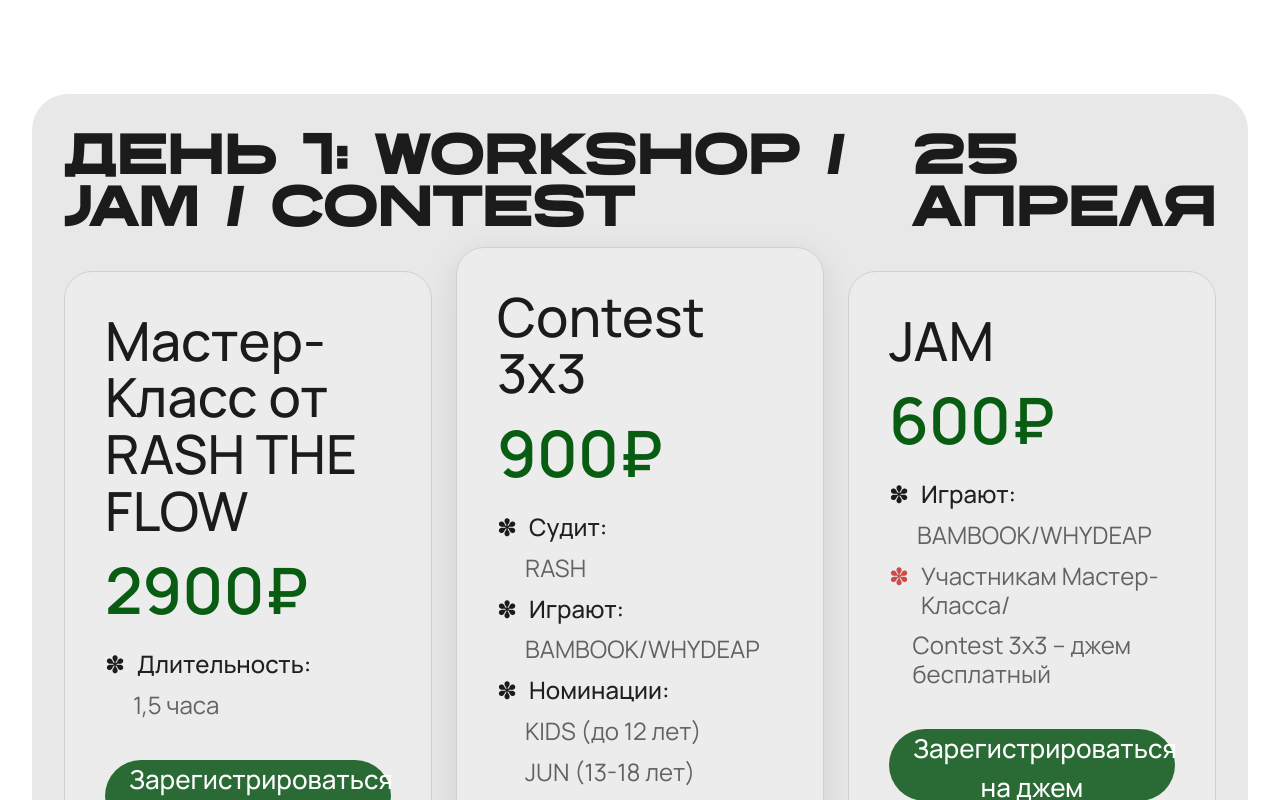
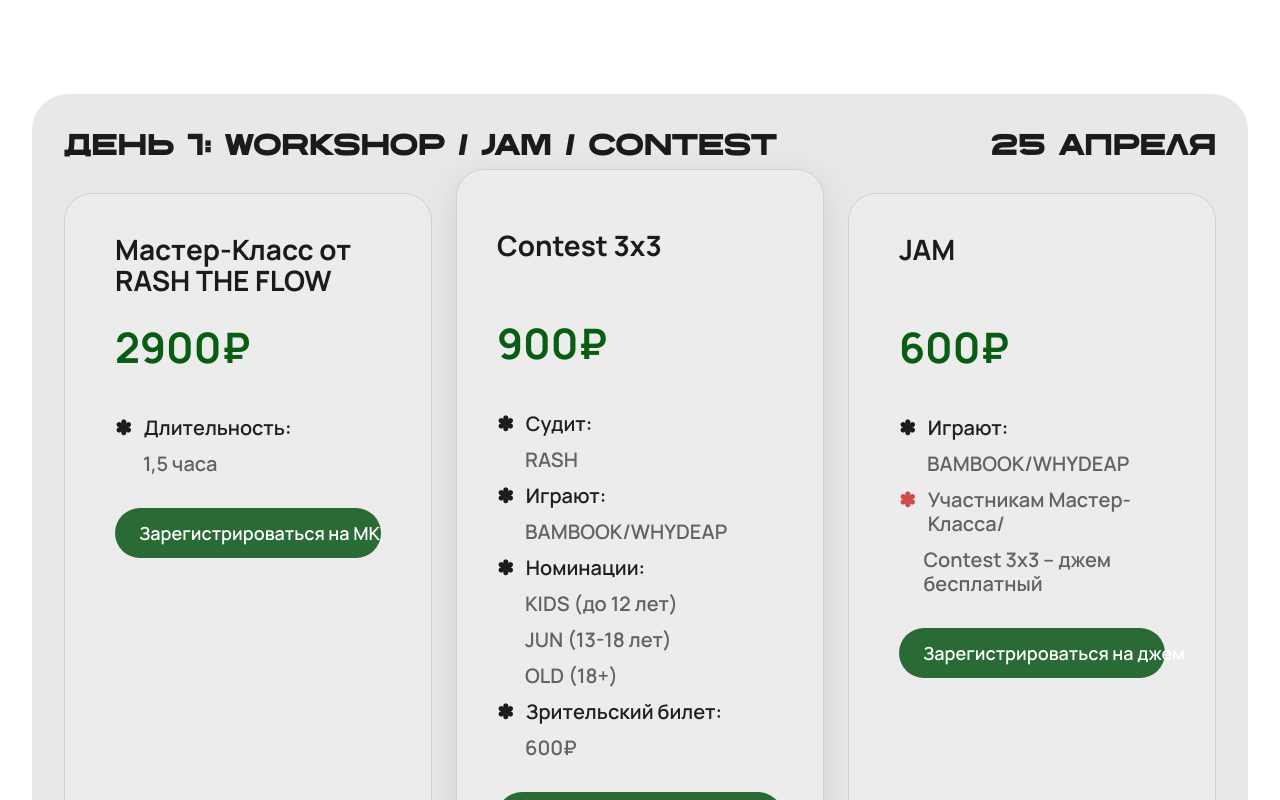
Before and after one commit to FibEli3/ALL-IN-BATTLE, a Next.js app: page / in a window 1280 px wide. Shown: the part 4520-5320 px from the top of the page. Built offline with nearby package versions, Linux system fonts and the light colour scheme.

Commit message:
style: apply exact day-one card typography spacing and button specs

```diff
--- a/src/app/page.tsx
+++ b/src/app/page.tsx
@@ -349,7 +349,7 @@
 
       <section id="day-one" className="mx-auto w-full max-w-[1440px] px-5 py-10 md:px-8 md:py-16">
         <div className="rounded-[36px] bg-[#e8e8e8] px-5 py-8 md:px-8 md:py-10">
-          <header className="mb-8 flex items-start justify-between gap-4 text-[28px] font-display font-black uppercase leading-[0.9] tracking-tight text-[#1b1b1b] md:text-[58px]">
+          <header className="mb-8 flex items-start justify-between gap-4 text-[30px] font-display font-black uppercase leading-[0.9] tracking-tight text-[#1b1b1b]">
             <h2>День 1: Workshop / Jam / Contest</h2>
             <p>25 апреля</p>
           </header>
@@ -357,15 +357,17 @@
             {dayOneCards.map((card) => (
               <article
                 key={card.title}
-                className={`rounded-[28px] border border-[#d0d0d0] bg-[#ececec] p-7 md:p-10 ${
-                  card.featured ? "md:-mt-6 md:shadow-[0_10px_36px_rgba(0,0,0,0.1)] md:min-h-[760px]" : "md:min-h-[724px]"
+                className={`rounded-[28px] border border-[#d0d0d0] bg-[#ececec] ${
+                  card.featured
+                    ? "px-[40px] py-[60px] md:-mt-6 md:min-h-[760px] md:shadow-[0_10px_36px_rgba(0,0,0,0.1)]"
+                    : "px-[50px] py-[40px] md:min-h-[724px]"
                 }`}
               >
-                <h3 className="text-[28px] leading-[1.05] md:text-[54px]">
-                  <span className="font-body font-medium">{card.title}</span>
+                <h3 className="h-[68px] text-[28px] leading-[1.1]">
+                  <span className="font-body font-bold">{card.title}</span>
                 </h3>
-                <p className="mt-5 text-[44px] font-semibold leading-none text-[#095d13] md:text-[64px]">{card.price}</p>
-                <div className="mt-7 space-y-3 text-[19px] leading-[1.2] text-[#1f1f1f] md:text-[24px]">
+                <p className="mt-6 text-[42px] font-bold leading-none text-[#095d13]">{card.price}</p>
+                <div className="mt-12 space-y-3 text-[20px] font-semibold leading-[1.2] text-[#1f1f1f]">
                   {card.points.map((line, lineIndex) => (
                     <div key={`${line}-${lineIndex}`} className="flex gap-3">
                       {line.endsWith(":") || line.startsWith("Участникам") ? (
@@ -373,11 +375,11 @@
                       ) : (
                         <span className="w-4" />
                       )}
-                      <p className={line.endsWith(":") ? "font-medium" : "text-[#626262]"}>{line}</p>
+                      <p className={line.endsWith(":") ? "font-semibold" : "text-[#626262]"}>{line}</p>
                     </div>
                   ))}
                 </div>
-                <button className="mt-8 h-[56px] w-full rounded-full bg-[#2a6a34] px-6 text-[20px] font-medium text-white transition hover:bg-[#21562a] md:mt-10 md:h-[72px] md:text-[26px]">
+                <button className="mt-8 w-full rounded-full bg-[#2a6a34] px-6 py-4 text-[18px] font-semibold leading-none text-white transition hover:bg-[#21562a] whitespace-nowrap">
                   {card.button}
                 </button>
               </article>
```
